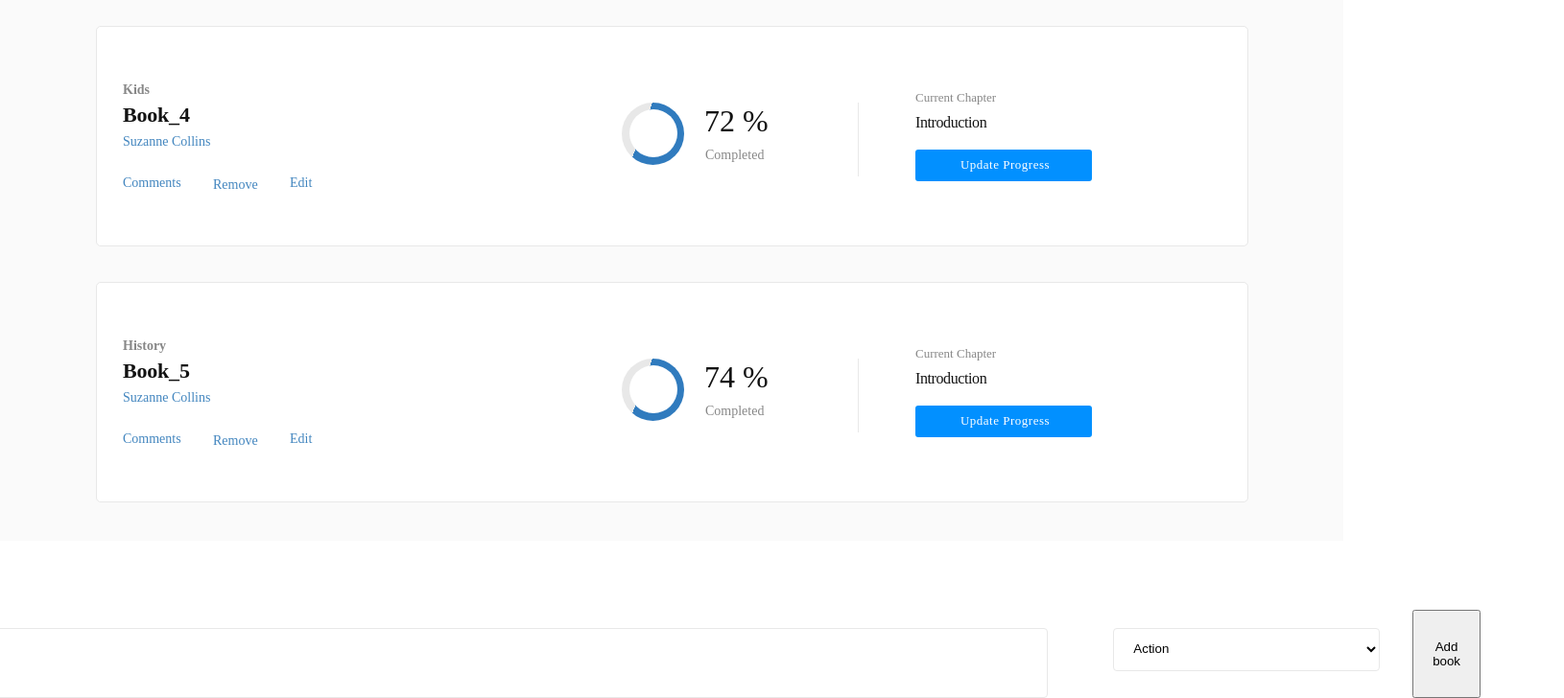
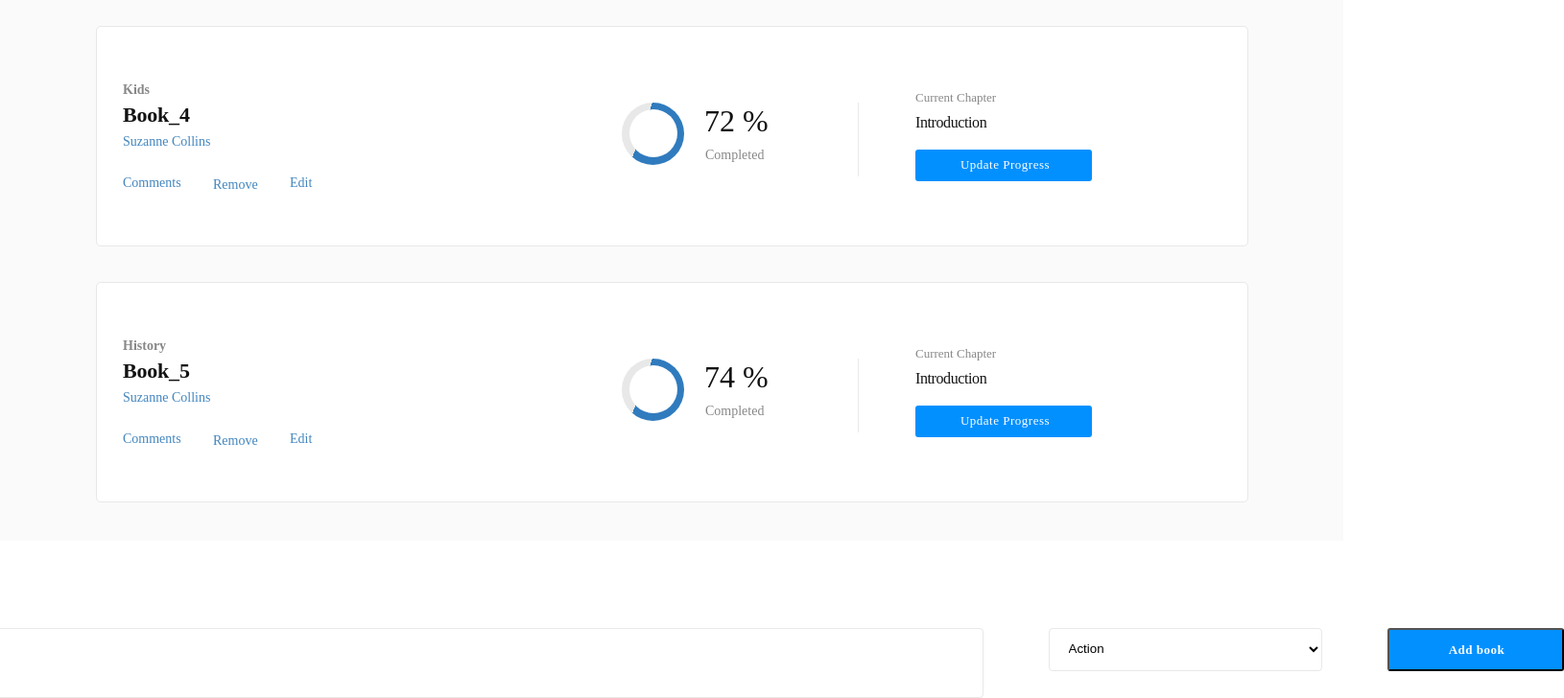
Before and after one commit to MrSayyod/bookstore-redux-app, a React (Create React App) app: page / in a window 1280 px wide. Shown: the part 957-1685 px from the top of the page at 96% size, 1630 px wide, since content can reach past the window. Built offline with nearby package versions, Linux system fonts and the light colour scheme.

Commit message:
Add styling for add book button

```diff
--- a/src/styles/BooksForm.css
+++ b/src/styles/BooksForm.css
@@ -70,3 +70,25 @@
   letter-spacing: -0.15px;
   color: #c4c4c4;
 }
+
+.addBookBTN {
+  width: 11.5rem;
+  height: 2.813rem;
+  margin: 1.188rem 0 0 2.125rem;
+  padding: 0.801rem 1.188rem 0.886rem 1.375rem;
+  border-radius: 3px;
+  background-color: #0290ff;
+}
+
+.addBookText {
+  width: 8.938rem;
+  height: 1.125rem;
+  font-family: RobotoSlab;
+  font-size: 0.813rem;
+  font-weight: bold;
+  font-stretch: normal;
+  font-style: normal;
+  line-height: normal;
+  letter-spacing: 0.5px;
+  color: #fff;
+}
```
